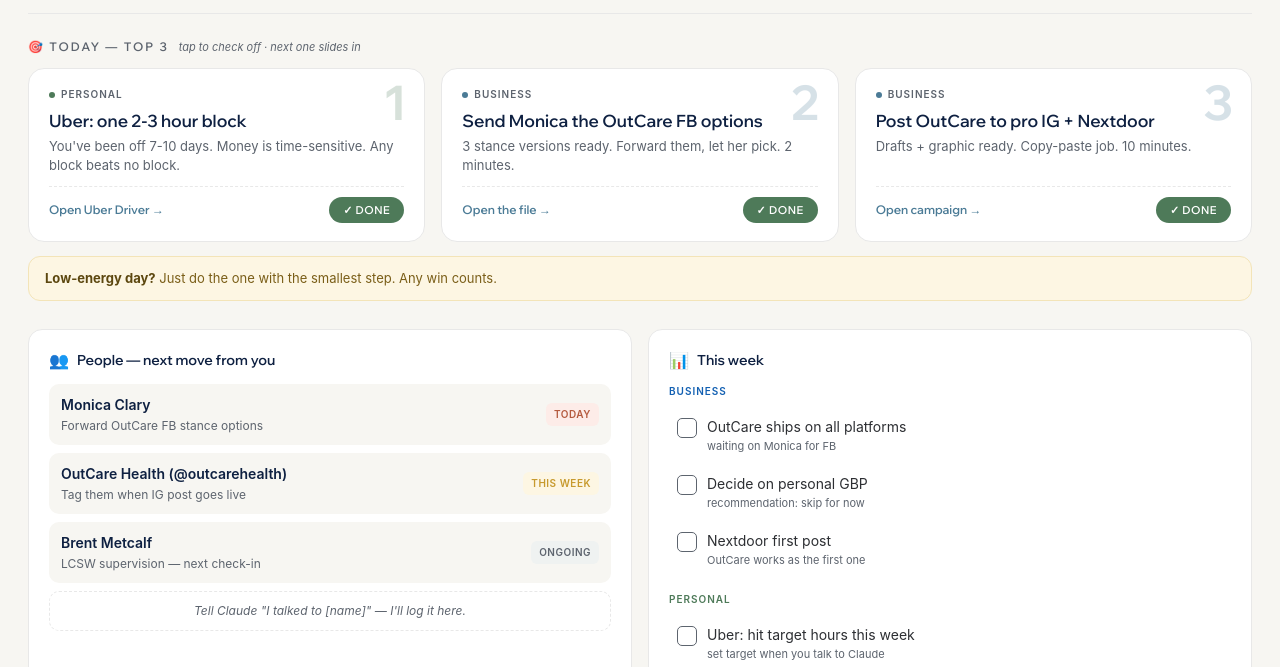
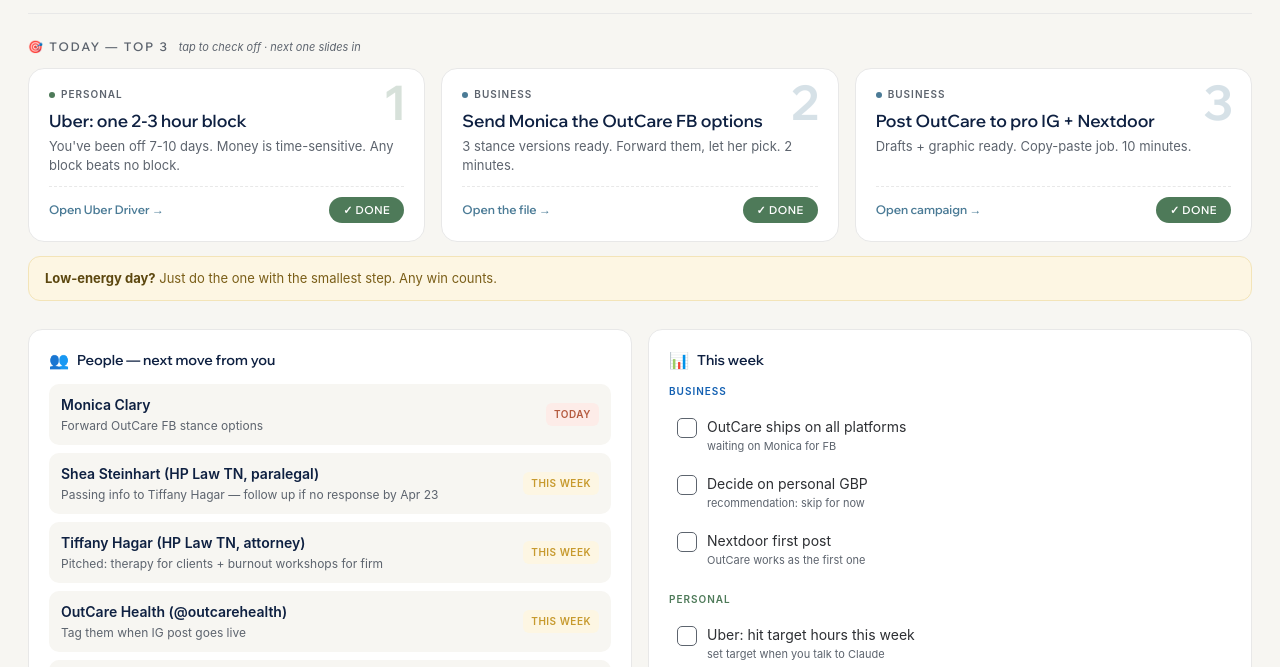
Before and after one commit to mtcampbell1/dash-1l4y71qgcz, a plain HTML site: page index.html in a window 1280 px wide. Shown: the part 102-769 px from the top of the page. Drawn offline with Linux system fonts and the light colour scheme; a web font is replaced by a local one.

Commit message:
Log Shea Steinhart + HP Law TN workshop opportunity

```diff
--- a/index.html
+++ b/index.html
@@ -802,6 +802,7 @@
   </div>
   <div class="inbox-card">
     <ul>
+      <li><strong>New opportunity:</strong> HP Law TN — workshop on burnout / compassion fatigue for their attorneys and staff (pitched to Tiffany Hagar via Shea Steinhart, Apr 16). Worth building a workshop deck template for reuse with other firms.</li>
       <li>eufyMake — what products will sell? (brainstorm needed)</li>
       <li>Is ClaryT paying as 1099? (affects finances tracking)</li>
       <li>Personal brand — pick a "pillar" eventually</li>
@@ -874,6 +875,8 @@
 
   const peopleList = [
     { name: 'Monica Clary', scope: 'business', next: 'Forward OutCare FB stance options', due: 'today' },
+    { name: 'Shea Steinhart (HP Law TN, paralegal)', scope: 'business', next: 'Passing info to Tiffany Hagar — follow up if no response by Apr 23', due: 'soon' },
+    { name: 'Tiffany Hagar (HP Law TN, attorney)', scope: 'business', next: 'Pitched: therapy for clients + burnout workshops for firm', due: 'soon' },
     { name: 'OutCare Health (@outcarehealth)', scope: 'business', next: 'Tag them when IG post goes live', due: 'soon' },
     { name: 'Brent Metcalf', scope: 'business', next: 'LCSW supervision — next check-in', due: 'later' },
   ];
```
